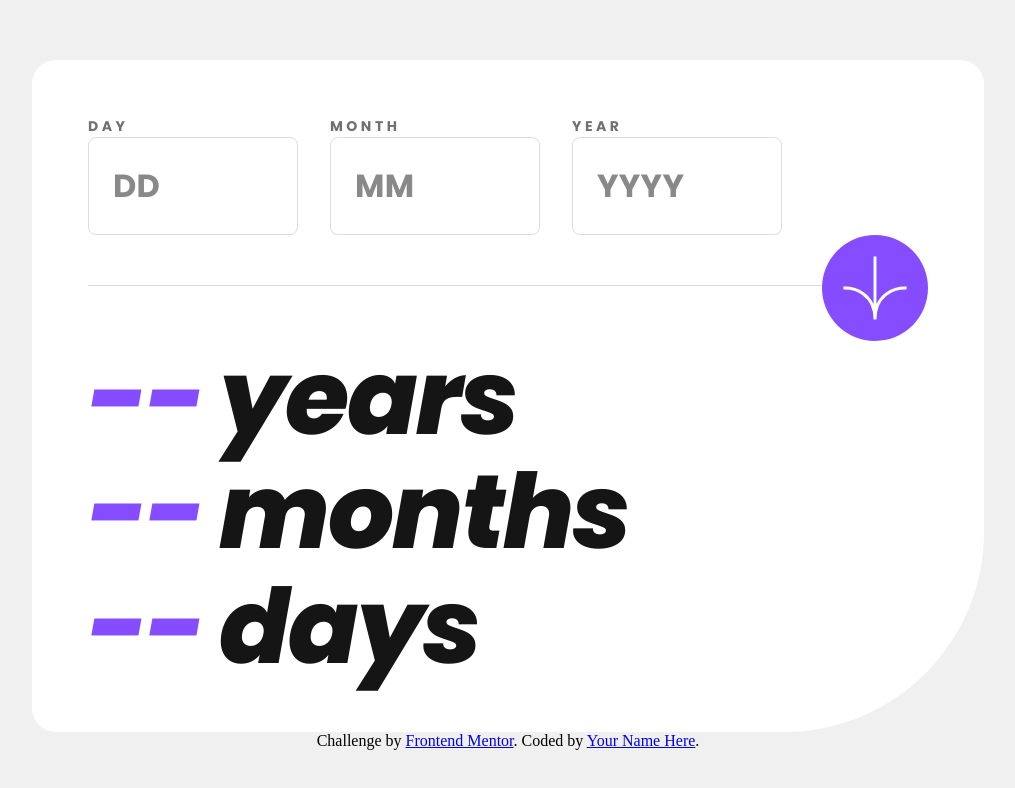
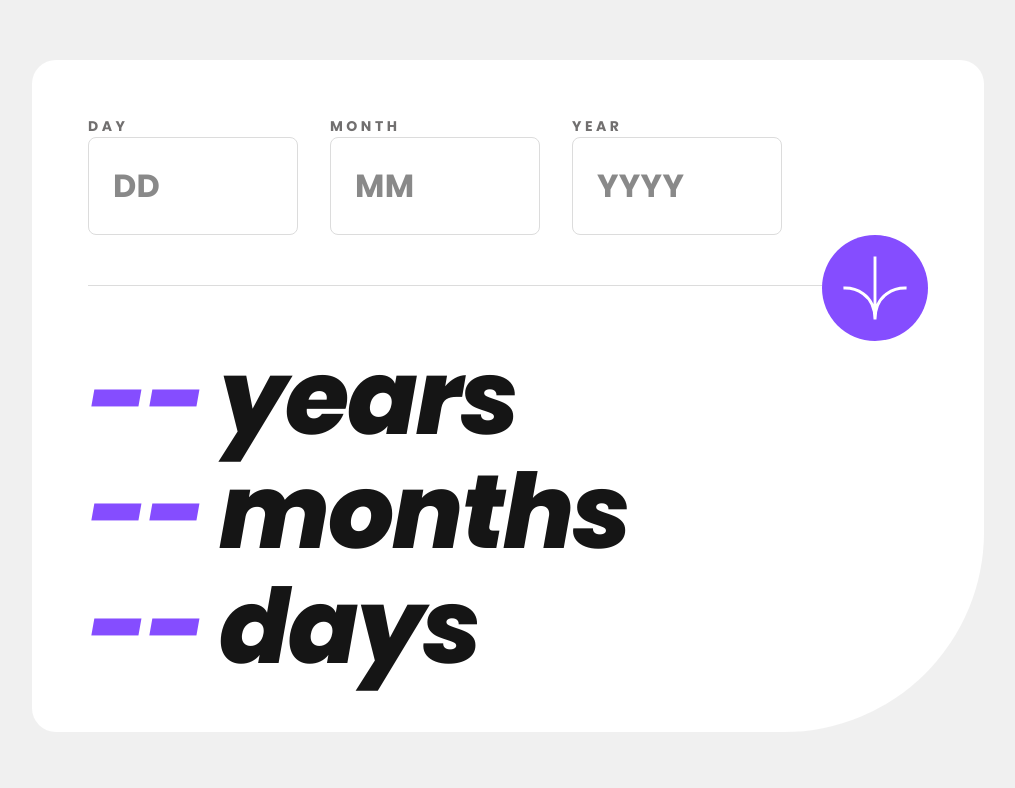
Before and after one commit to xxivani/age-calculator, a plain HTML site: page index.html in a window 1280 px wide. Shown: the part 102-890 px from the top of the page, without its empty margins (132-1147 px from the left). Drawn offline with Linux system fonts and the light colour scheme.

Commit message:
Update index.html

```diff
--- a/index.html
+++ b/index.html
@@ -43,6 +43,8 @@
 
       </div>
 
+
+      <div class="time-box">
         <div class="sec">
           <div class="calc">
             <div class="years">--</div>
@@ -62,12 +64,6 @@
           </div>
         </div>
       </div>
-
-    <div class="attribution">
-      Challenge by
-      <a href="https://www.frontendmentor.io?ref=challenge" target="_blank"
-        >Frontend Mentor</a
-      >. Coded by <a href="#">Your Name Here</a>.
     </div>
   </body>
 
```
Lines whose indentation alone changed are shown as unchanged.
